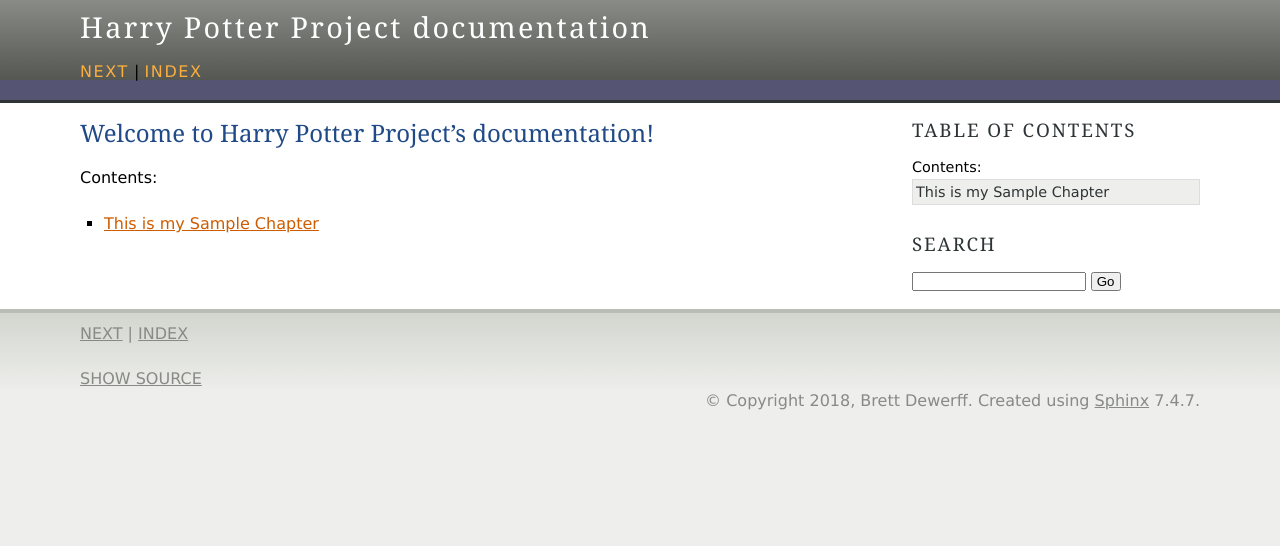
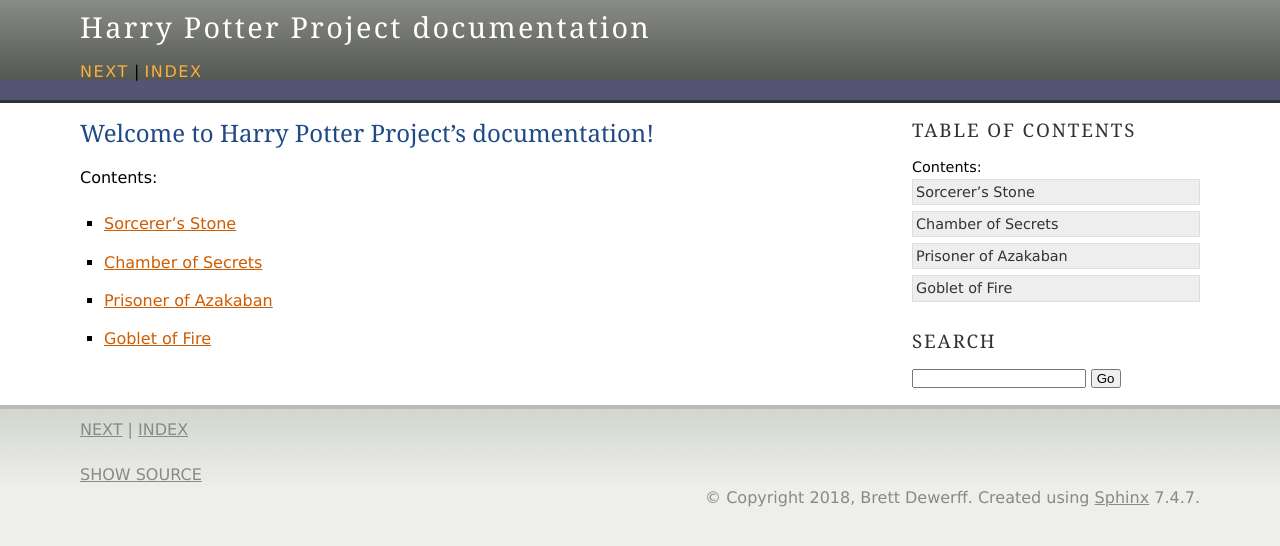
Before and after one commit to bdewerff/harry_potter_project, a Sphinx documentation site: the page built from source/index.rst, in a window 1280 px wide. Shown: the top 546 px of the page. Built offline with Sphinx 7.4.7, drawn with Linux system fonts in a browser that asks for light colours.

```diff
--- /dev/null
+++ b/source/goblet_of_fire/goblet.rst
@@ -0,0 +1,2 @@
+Goblet of Fire
+==============
--- a/source/index.rst
+++ b/source/index.rst
@@ -5,4 +5,7 @@ Welcome to Harry Potter Project's documentation!
    :maxdepth: 2
    :caption: Contents:
 
-   sample_chapter/index
+   sorcerer_stone/sorcerer
+   chamber_of_secrets/chamber
+   prisoner_of_azkaban/azkaban
+   goblet_of_fire/goblet
--- a/source/sample_chapter/index.rst
+++ /dev/null
@@ -1,4 +0,0 @@
-This is my Sample Chapter
-=========================
-
-Here is my sample chapter
```
Also changed, not shown: source/chamber_of_secrets/chamber.rst (added, +27 -0 lines), source/prisoner_of_azkaban/azkaban.rst (added, +11 -0 lines), source/sorcerer_stone/sorcerer.rst (added, +23 -0 lines).
